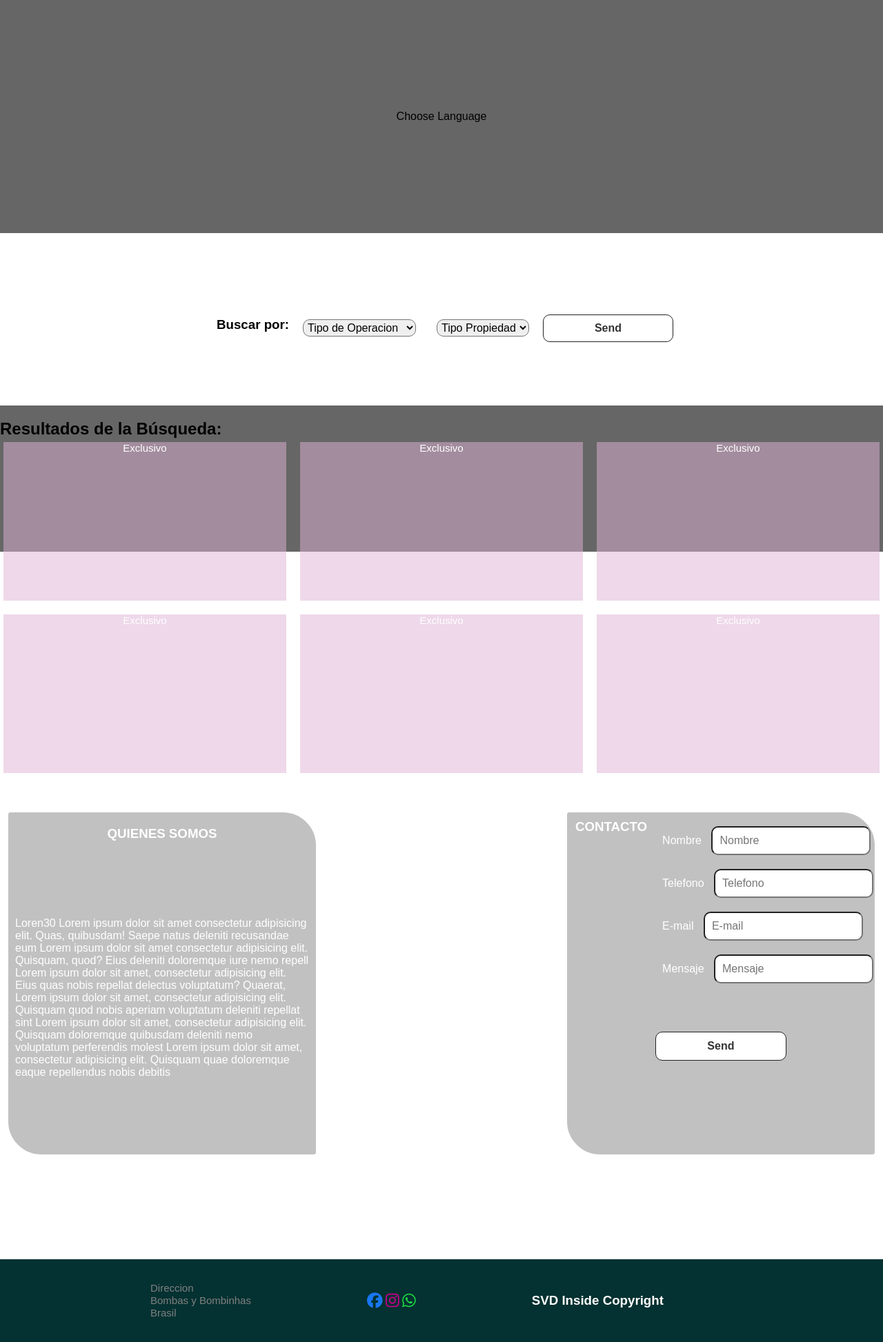
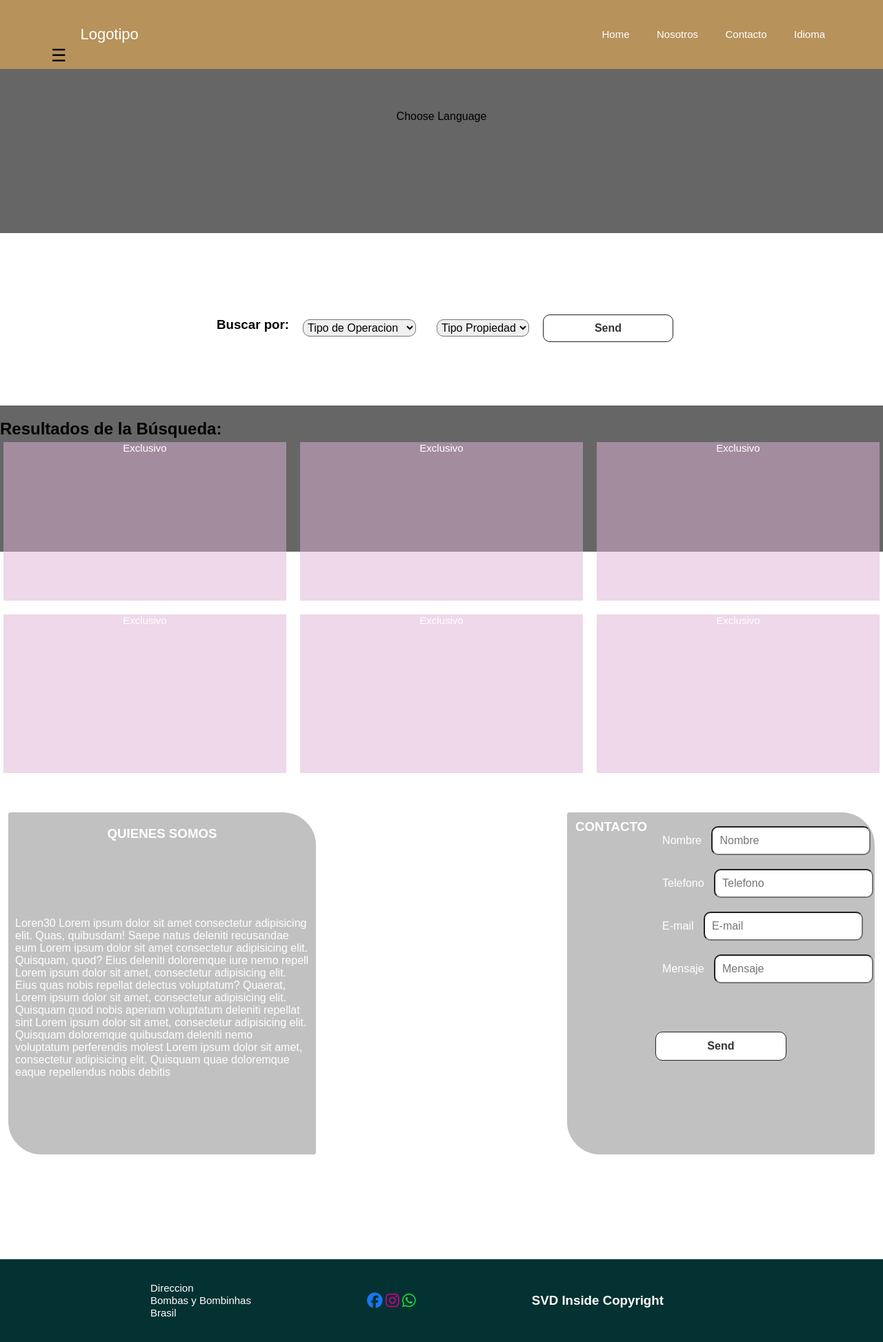
Before and after one commit to CQaS/Proyecto_Inmobiliaria, a Django app: page / in a window 1280 px wide. Shown: the whole page at 69% size. Run offline with Django 4.2, Linux system fonts and the light colour scheme; data comes from the database, SQL or seed files in the repository; some libraries are stand-ins or nearby versions; some web fonts are replaced.

Commit message:
habilitar Header

```diff
--- a/webapp/static/style/style00.css
+++ b/webapp/static/style/style00.css
@@ -25,7 +25,7 @@
 		}
 
 		a {
-			color: grey;
+			color: white;
 			text-decoration: none;
 			font-size: 15px;
 			text-decoration: none;
@@ -40,7 +40,7 @@
 
 		/*ESTILO ENCABEZADO Y MENU */
 		.header{
-			background-color: white;
+			background-color: var(--color1);
 			width: 100%;
 			height: 100px;
 			position: fixed;
@@ -57,7 +57,7 @@
 			line-height:100px;
 		}
 		.container .btn-menu label{
-			color: #fff;
+			color: black;
 			font-size: 25px;
 			cursor: pointer;
 		}
--- a/webapp/templates/layouts/base00.html
+++ b/webapp/templates/layouts/base00.html
@@ -17,13 +17,13 @@
   <!-- FONT AWESOME -->
   <script src="https://kit.fontawesome.com/3a34f10376.js" crossorigin="anonymous"></script>
   <!--FONT-->
-  <link href="https://fonts.googleapis.com/css2?family=Figtree:wght@300&family=Montserrat:wght@300&display=swap"
-    rel="stylesheet">
+  <link href="https://fonts.cdnfonts.com/css/orator-std" rel="stylesheet">
+
   <title>MEC Imóveis</title>
 </head>
 
 <body>
-  <!-- <header class="header">
+  <header class="header">
     <div class="container">
       <div class="btn-menu">
         <label for="btn-menu">☰</label>
@@ -43,7 +43,7 @@
         </ul>
         </ul>
       </nav>
-    </div> -->
+    </div>
   </header>
 
   <div class="capa"></div>
```
